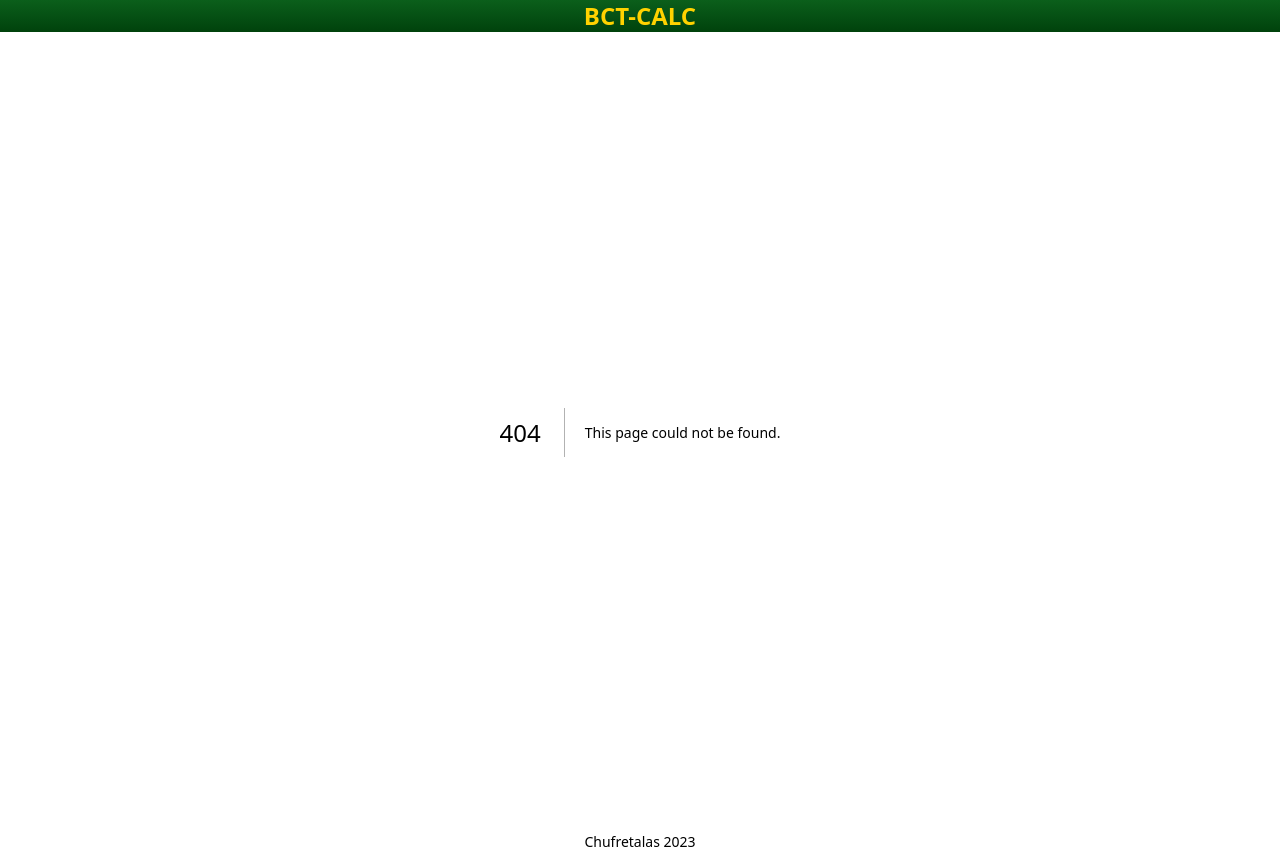
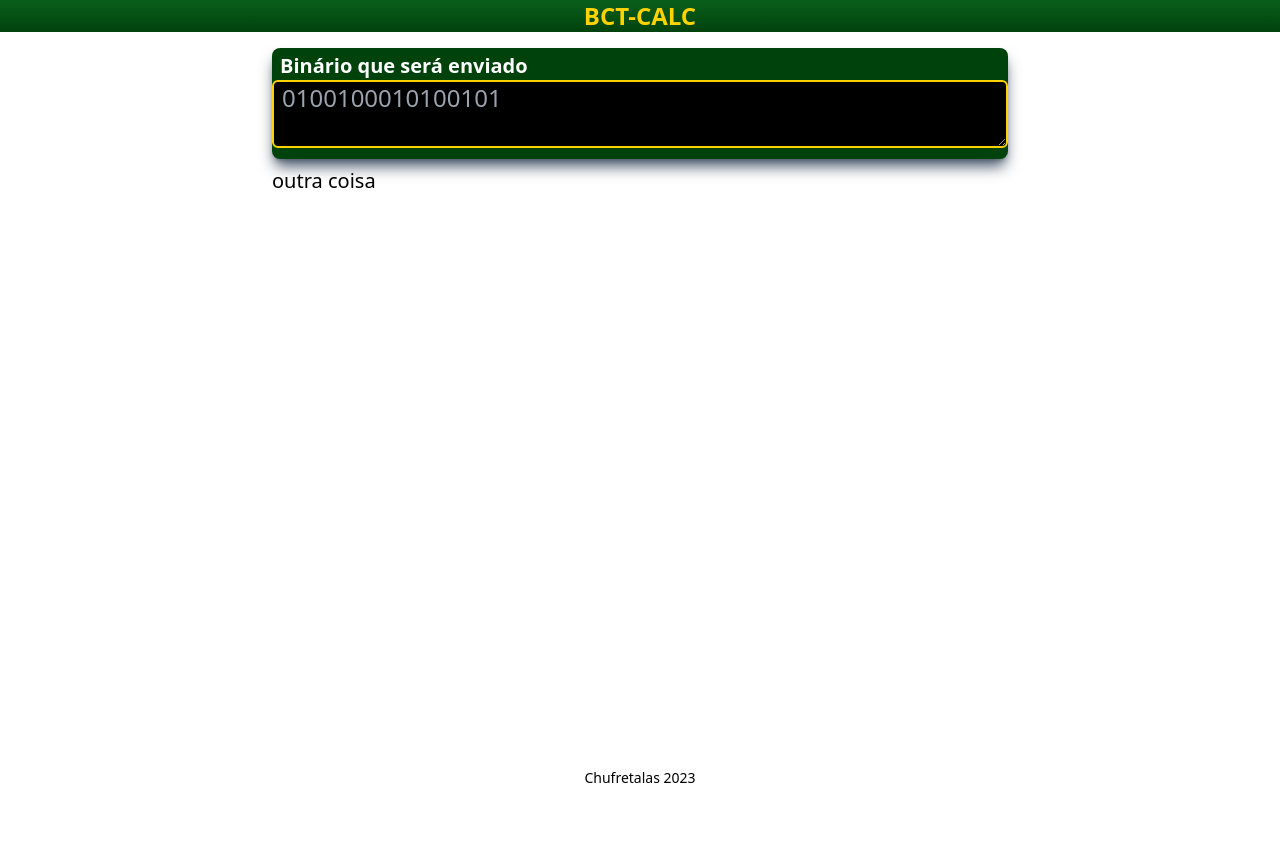
Before and after one commit to Chufretalas/BCT-CALC, a Next.js app: page /materias/NI/hamming_code in a window 1280 px wide. Before the commit this address had no page. After the commit the page ends 800 px from the top, so only its background shows below. Built offline with nearby package versions, Linux system fonts and the light colour scheme.

Commit message:
scaffolded the page for hamming

```diff
--- a/src/app/materias/FEMEC/page.tsx
+++ b/src/app/materias/FEMEC/page.tsx
@@ -8,7 +8,7 @@ export default function Femec() {
 
     return (
         <main className='min-h-screen flex flex-col justify-start pt-16 lg:w-[60vw] lg:mx-auto'>
-            <PagePicker title="Escolha uma calculadora" pages={calcs} />
+            <PagePicker title="FEMEC: Escolha uma calculadora" pages={calcs} />
         </main>
     )
 }
--- /dev/null
+++ b/src/app/materias/NI/hamming_code/page.tsx
@@ -0,0 +1,31 @@
+"use client"
+
+import { useState } from "react"
+
+export type binary = (0 | 1)[]
+
+export default function HammingCode() {
+
+    const [input, setInput] = useState("")
+
+    const [parsed, setParsed] = useState<binary>([])
+
+    return (
+        <main className="min-h-[90vh] flex flex-col justify-start mt-4 px-4 text-xl lg:w-[60vw] lg:mx-auto">
+            <div className="bg-custom-green-dark text-white py-1 rounded-lg shadow-lg shadow-slate-600 mb-2 min-w-full">
+                <h2 className="pl-2 font-bold">Binário que será enviado</h2>
+                <textarea className="bg-black text-2xl
+                 rounded-md border-2 w-full border-custom-yellow  min-h-16 pl-2
+                 text-white inline" placeholder={"0100100010100101"} value={input}
+                    onChange={(e) => setInput(e.currentTarget.value)} cy-data="binaryInput" />
+                {parsed.length !== 0 && (
+                    <span className=" text-white pb-1 pl-2">
+                        {parsed.join(" - ")}
+                    </span>
+                )}
+            </div>
+
+            <span>outra coisa</span>
+        </main>
+    )
+}
--- /dev/null
+++ b/src/app/materias/NI/page.tsx
@@ -0,0 +1,19 @@
+import PagePicker from '@/components/PagePicker'
+import { Inter } from 'next/font/google'
+
+const inter = Inter({ subsets: ['latin'] })
+
+export default function Home() {
+
+  const subjects = [
+    { title: "Hamming", href: "/materias/NI/hamming_code" },
+  ]
+
+  return (
+    <>
+      <main className='min-h-screen flex flex-col justify-start pt-16 lg:w-[60vw] lg:mx-auto'>
+        <PagePicker title="NI: Escolha uma calculadora" pages={subjects} />
+      </main>
+    </>
+  )
+}
```
